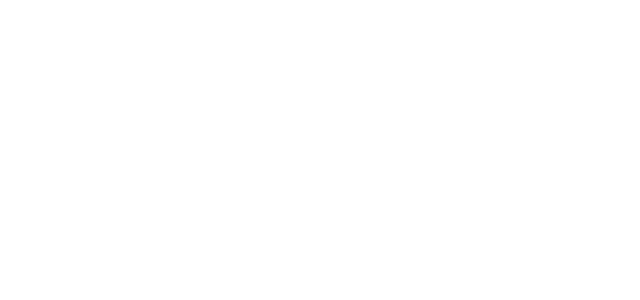
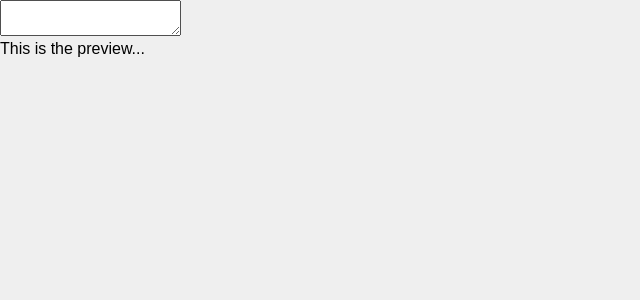
Before and after one commit to jpstanway/fcc-markdown-previewer, a React (Create React App) app in the folder app/: page / in a window 1280 px wide. Shown: the top 300 px of the page, without its empty margins (0-640 px from the left). Built offline with nearby package versions, Linux system fonts and the light colour scheme.

Commit message:
set up required editor and preview components for project

```diff
--- a/app/src/App.css
+++ /dev/null
@@ -1,4 +0,0 @@
-body {
-  margin: 0;
-  padding: 0;
-  font-family: sans-serif; }
--- a/app/src/App.js
+++ b/app/src/App.js
@@ -1,11 +1,14 @@
 import React, { Component } from 'react';
-import './App.css';
+import Editor from './modules/editor';
+import Preview from './modules/preview';
+import './stylesheets/App.css';
 
 class App extends Component {
   render() {
     return (
       <div id="container">
-
+        <Editor />
+        <Preview />
       </div>
     );
   }
--- /dev/null
+++ b/app/src/modules/editor.js
@@ -0,0 +1,9 @@
+import React from 'react';
+
+const Editor = (props) => {
+    return(
+        <textarea id="editor"></textarea>
+    );
+};
+
+export default Editor;
--- /dev/null
+++ b/app/src/modules/preview.js
@@ -0,0 +1,9 @@
+import React from 'react';
+
+const Preview = (props) => {
+    return(
+        <div id="preview">This is the preview...</div>
+    );
+};
+
+export default Preview;
--- a/app/src/App.scss
+++ b/app/src/stylesheets/App.css
@@ -2,4 +2,4 @@
   margin: 0;
   padding: 0;
   font-family: sans-serif;
-}
+  background-color: #efefef; }
--- /dev/null
+++ b/app/src/stylesheets/App.scss
@@ -0,0 +1,9 @@
+@import 'partials/variables';
+@import 'partials/mixins';
+
+body {
+  margin: 0;
+  padding: 0;
+  font-family: sans-serif;
+  background-color: #efefef;
+}
```
Also changed, not shown: app/src/logo.svg (deleted), app/src/stylesheets/partials/_mixins.scss (added), app/src/stylesheets/partials/_variables.scss (added).
